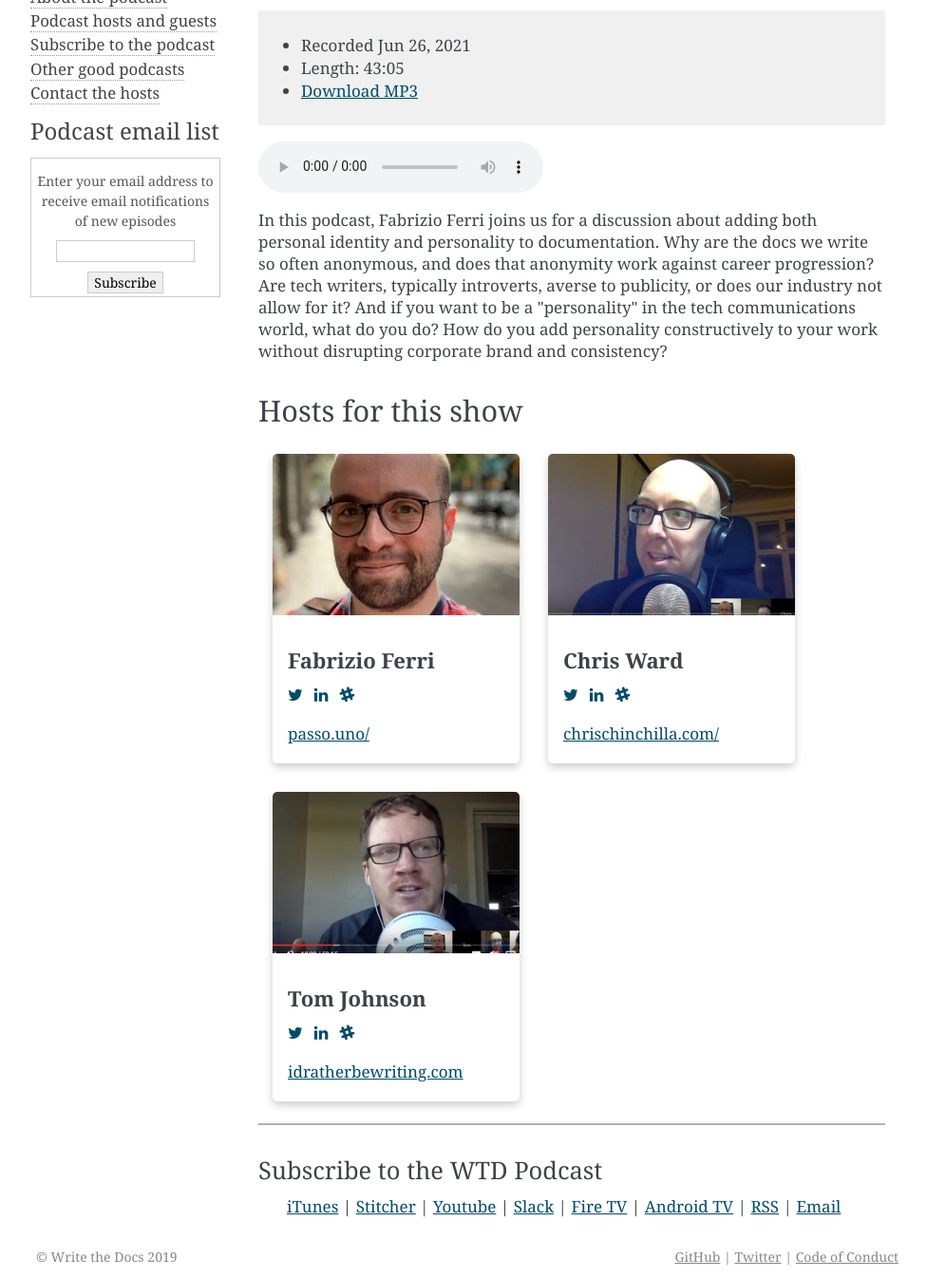
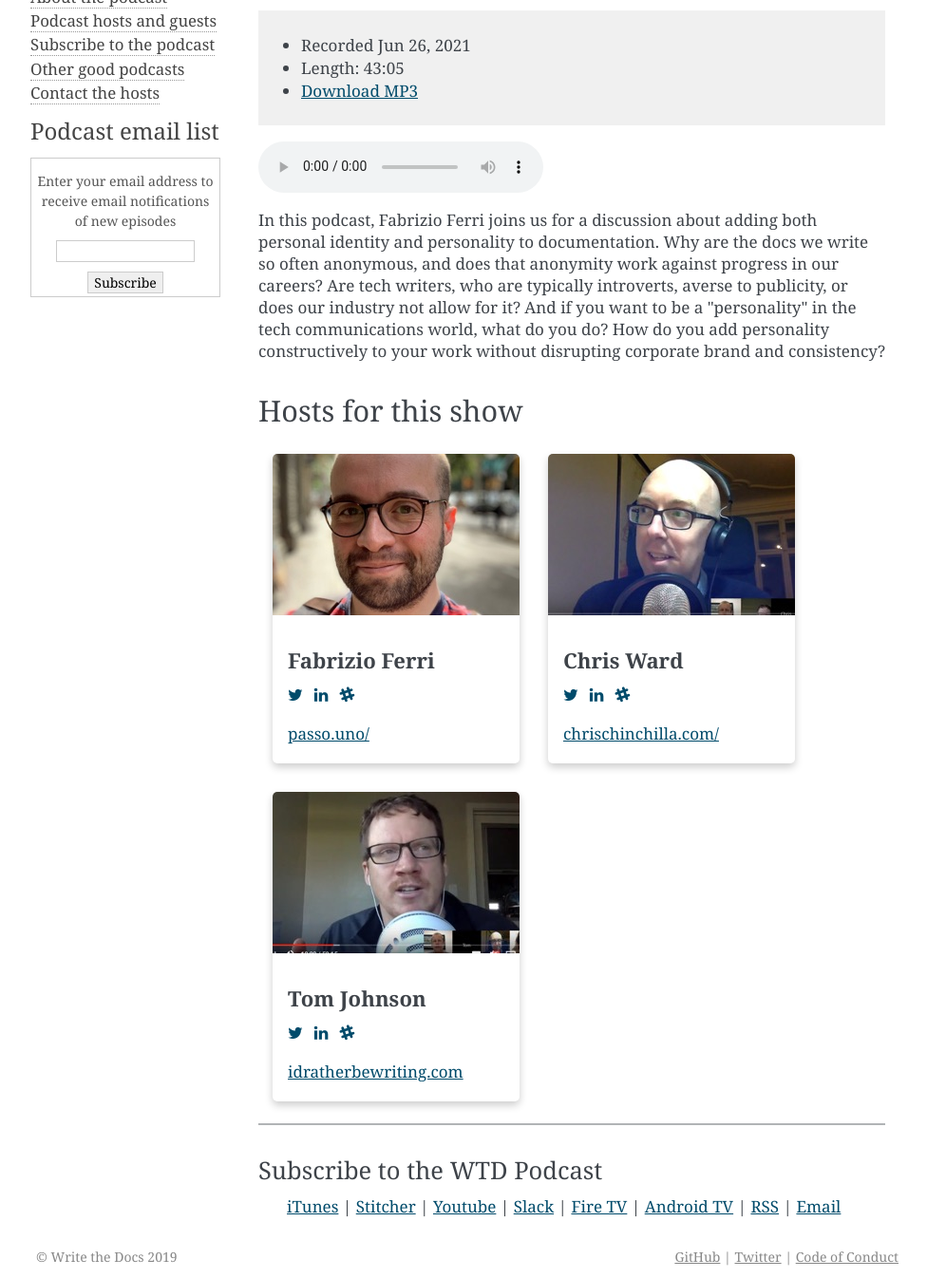
Before and after one commit to writethedocspodcast/writethedocspodcast.github.io, a Jekyll site: the page built from _posts/2021-06-26-episode-34-adding-personal-identity-and-personality.md, in a window 1280 px wide, cut to the strip 572-1918 px from the top of the page. Shown: the whole strip at 95% size, without its empty margins (148-1124 px from the left). Built offline with Jekyll 4.4.1, drawn with Linux system fonts in a browser that asks for light colours; comment, search, counter and statistics services are not loaded.

Commit message:
language update

```diff
--- a/_posts/2021-06-26-episode-34-adding-personal-identity-and-personality.md
+++ b/_posts/2021-06-26-episode-34-adding-personal-identity-and-personality.md
@@ -15,7 +15,7 @@ podcast_file_size: 35.2 MB
 podcast_duration: "43:05"
 podcast_length: 35032378
 youtube_id: Iwm5kK3vimM
-summary: "In this podcast, Fabrizio Ferri joins us for a discussion about adding both personal identity and personality to documentation. Why are the docs we write so often anonymous, and does that anonymity work against career progression? Are tech writers, typically introverts, averse to publicity, or does our industry not allow for it? And if you want to be a \"personality\" in the tech communications world, what do you do? How do you add personality constructively to your work without disrupting corporate brand and consistency?"
+summary: "In this podcast, Fabrizio Ferri joins us for a discussion about adding both personal identity and personality to documentation. Why are the docs we write so often anonymous, and does that anonymity work against progress in our careers? Are tech writers, who are typically introverts, averse to publicity, or does our industry not allow for it? And if you want to be a \"personality\" in the tech communications world, what do you do? How do you add personality constructively to your work without disrupting corporate brand and consistency?"
 bitlink: http://bit.ly/wtdpodcast34
 mp4_filename: wtd_episode_34_personality.mp4
 mp4_length: 24291891
```
